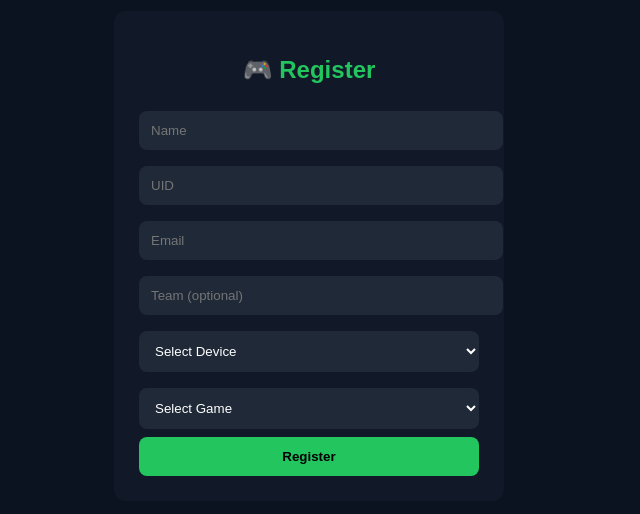
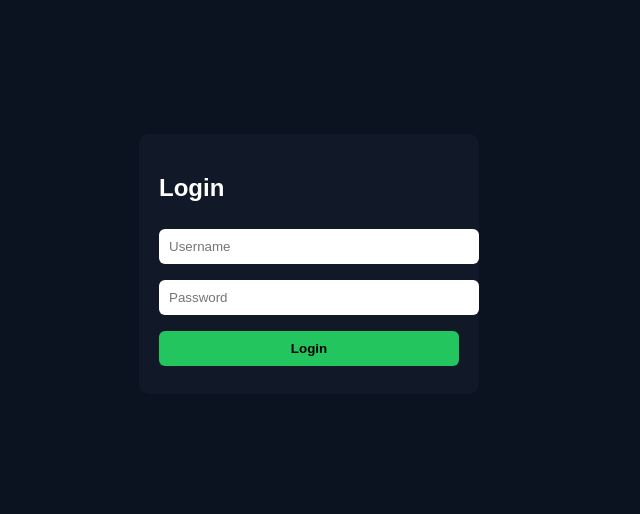
Before and after one commit to obaidraza8130-cpu/uid-web-page, a website: page index.html in a window 1280 px wide. Shown: the part 144-658 px from the top of the page, without its empty margins (331-971 px from the left). Drawn offline with Linux system fonts and the light colour scheme.

Commit message:
Update index.html

```diff
--- a/index.html
+++ b/index.html
@@ -1,86 +1,63 @@
 <!DOCTYPE html>
 <html>
 <head>
-    <title>Registration</title>
-    <meta name="viewport" content="width=device-width, initial-scale=1.0">
-
+    <title>Login</title>
     <style>
-        body {
-            margin: 0;
-            font-family: Arial;
-            background: #0b1220;
-            display: flex;
-            justify-content: center;
-            align-items: center;
-            height: 100vh;
-            color: white;
+        body{
+            background:#0b1220;
+            color:white;
+            font-family:Arial;
+            display:flex;
+            justify-content:center;
+            align-items:center;
+            height:100vh;
         }
-
-        .box {
-            background: #111827;
-            padding: 25px;
-            border-radius: 12px;
-            width: 340px;
+        .box{
+            background:#111827;
+            padding:20px;
+            border-radius:10px;
+            width:300px;
         }
-
-        h2 {
-            text-align: center;
-            color: #22c55e;
+        input,button{
+            width:100%;
+            padding:10px;
+            margin:8px 0;
+            border:none;
+            border-radius:6px;
         }
-
-        input, select {
-            width: 100%;
-            padding: 12px;
-            margin: 8px 0;
-            border: none;
-            border-radius: 8px;
-            background: #1f2937;
-            color: white;
-        }
-
-        button {
-            width: 100%;
-            padding: 12px;
-            background: #22c55e;
-            border: none;
-            font-weight: bold;
-            cursor: pointer;
-            border-radius: 8px;
+        button{
+            background:#22c55e;
+            font-weight:bold;
+            cursor:pointer;
         }
     </style>
 </head>
-
 <body>
 
 <div class="box">
+    <h2>Login</h2>
 
-    <h2>🎮 Register</h2>
+    <form onsubmit="login(event)">
+        <input id="user" placeholder="Username" required>
+        <input id="pass" type="password" placeholder="Password" required>
+        <button type="submit">Login</button>
+    </form>
+</div>
 
-    <form action="/submit" method="POST">
+<script>
+function login(e){
+    e.preventDefault();
 
-        <input name="name" placeholder="Name" required>
-        <input name="uid" placeholder="UID" required>
-        <input name="email" placeholder="Email" required>
-        <input name="team" placeholder="Team (optional)">
+    const u = document.getElementById("user").value;
+    const p = document.getElementById("pass").value;
 
-        <select name="device" required>
-            <option value="">Select Device</option>
-            <option>Mobile</option>
-            <option>PC</option>
-        </select>
-
-        <select name="game" required>
-            <option value="">Select Game</option>
-            <option>Free Fire</option>
-            <option>BGMI</option>
-            <option>COD</option>
-        </select>
-
-        <button type="submit">Register</button>
-
-    </form>
-
-</div>
+    if(u === "admin" && p === "1234"){
+        window.location.href = "/admin";
+    } else {
+        alert("Wrong credentials");
+    }
+}
+</script>
 
 </body>
 </html>
```
